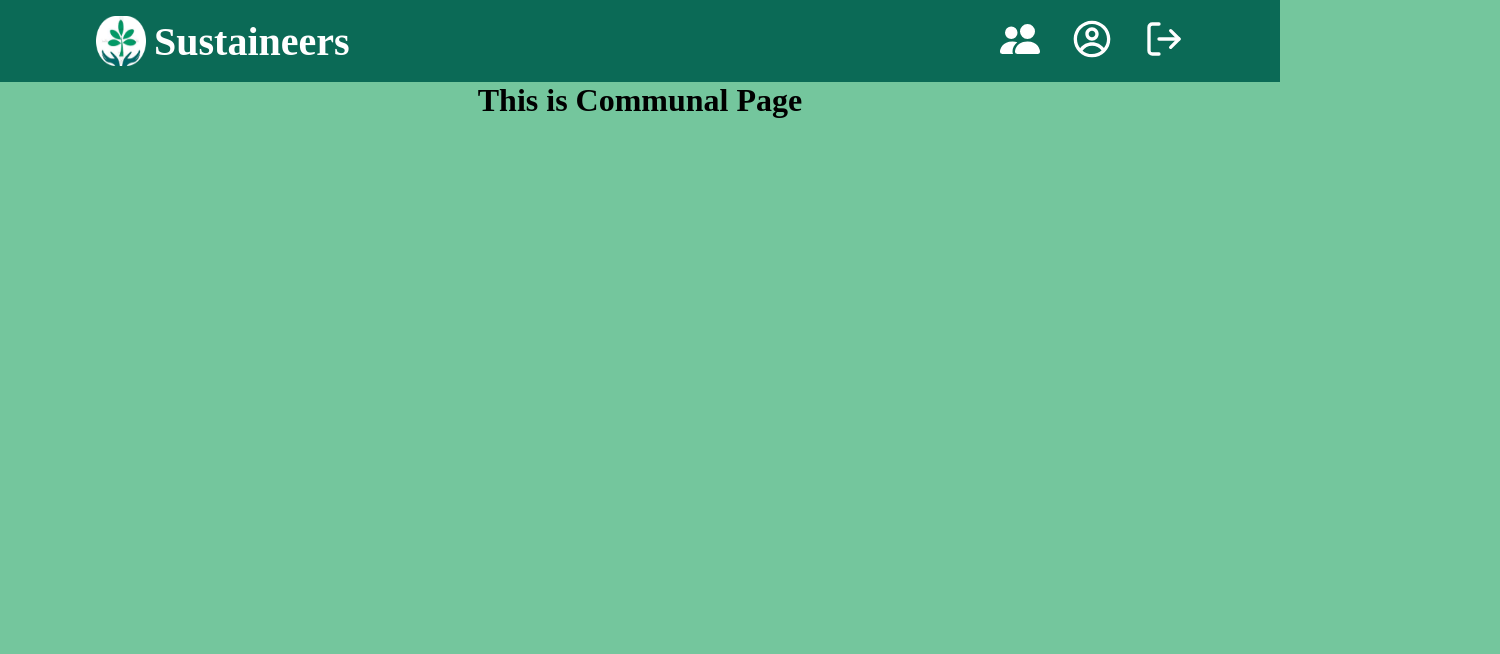
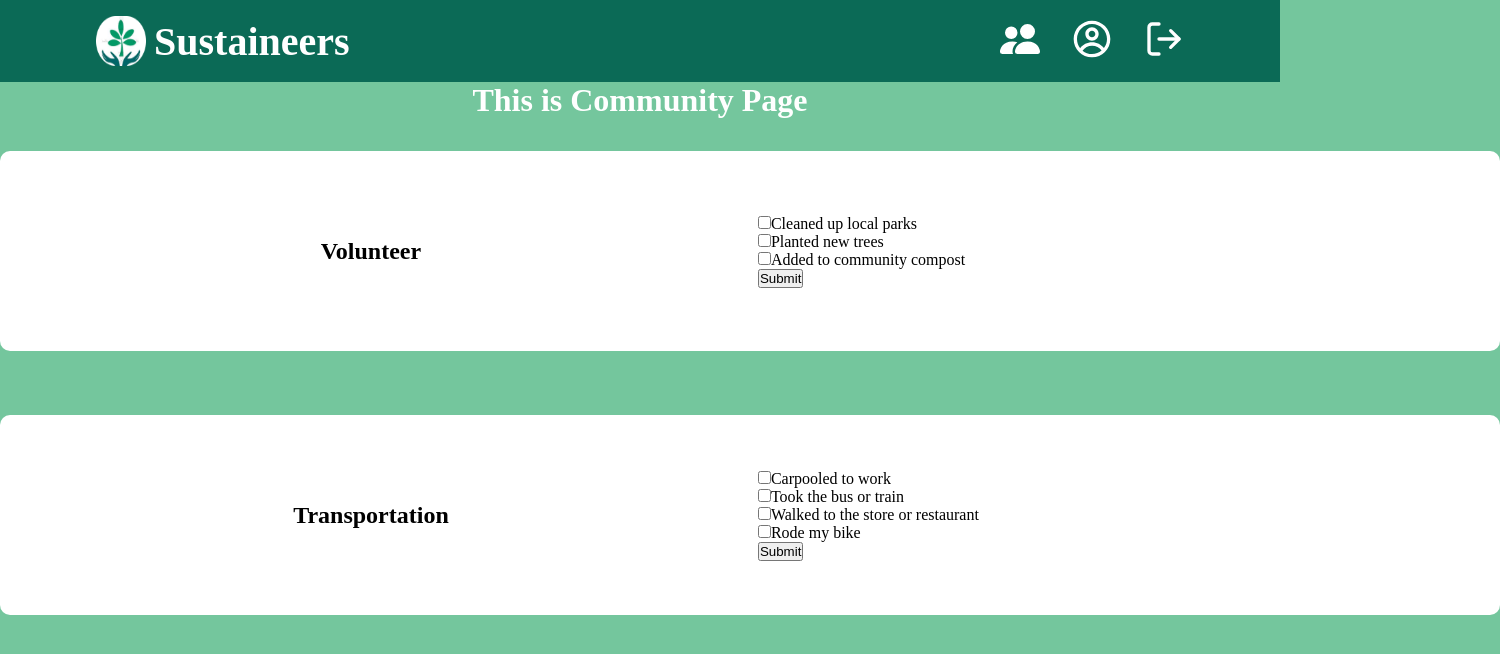
Before and after one commit to macapedi/sustaineers, a React (Create React App) app: page /communal in a window 1280 px wide. Shown: the top 654 px of the page, 1500 px wide, since content can reach past the window. Built offline with nearby package versions, Linux system fonts and the light colour scheme.

Commit message:
add food and communal pages

```diff
--- a/src/pages/CommunalPage/CommunalPage.js
+++ b/src/pages/CommunalPage/CommunalPage.js
@@ -1,9 +1,98 @@
-import './CommunalPage.scss';
+import "./CommunalPage.scss";
+import Category from "../../components/CategoryCard/Category";
 
-function CommunalPage() {
+function CommunalPage(props) {
+  const onChangeHandler = (e) => {
+    e.preventDefault();
+  };
   return (
-    <div>
-     <h1>This is Communal Page</h1>
+    <div className="communal">
+      <div className="communal-title">
+        <h1>This is Community Page</h1>
+      </div>
+
+      <Category>
+        <div className="communal-category__subcategory">
+          <h2>Volunteer</h2>
+        </div>
+
+        <form className="communal-category__form" onChange={onChangeHandler}>
+          <div className="communal-category__form--boxes">
+            <input
+              type="checkbox"
+              id="volunteerCleanUps"
+              name="community"
+              value="100"
+            />
+            <label htmlFor="localFarmersMarket" />
+            Cleaned up local parks
+          </div>
+          <div className="communal-category__form--boxes">
+            <input
+              type="checkbox"
+              id="volunteerPlantTrees"
+              name="volunteer"
+              value="100"
+            />
+            <label htmlFor="localPlantGarden">Planted new trees</label>
+          </div>
+          <div className="communal-category__form--boxes">
+            <input type="checkbox" id="volunteerCommunityCompost" name="community" value="100" />
+            <label htmlFor="localPlantGarden">Added to community compost</label>
+          </div>
+          <div>
+            <button type="submit">Submit</button>
+          </div>
+        </form>
+      </Category>
+
+      <Category>
+        <div className="communal-category__subcategory">
+          <h2>Transportation</h2>
+        </div>
+
+        <form className="communal-category__form" onChange={onChangeHandler}>
+          <div className="communal-category__form--boxes">
+            <input
+              type="checkbox"
+              id="transportCarpool"
+              name="community"
+              value="100"
+            />
+            <label htmlFor="transportCarPool" />
+            Carpooled to work
+          </div>
+          <div className="communal-category__form--boxes">
+            <input type="checkbox" id="transportBusTrain" name="community" value="100" />
+            <label htmlFor="transportBusTrain">
+              Took the bus or train
+            </label>
+          </div>
+          <div className="communal-category__form--boxes">
+            <input
+              type="checkbox"
+              id="transportWalked"
+              name="community"
+              value="100"
+            />
+            <label htmlFor="transportWalked">Walked to the store or restaurant</label>
+          </div>
+          <div className="communal-category__form--boxes">
+            <input
+              type="checkbox"
+              id="transportBike"
+              name="community"
+              value="100"
+            />
+            <label htmlFor="tranportBike">
+              Rode my bike
+            </label>
+          </div>
+          <div>
+            <button type="submit">Submit</button>
+          </div>
+        </form>
+      </Category>
     </div>
   );
 }
--- a/src/pages/CommunalPage/CommunalPage.scss
+++ b/src/pages/CommunalPage/CommunalPage.scss
@@ -0,0 +1,42 @@
+@use "../../styles/partials/_mixins.scss" as *;
+@use "../../styles/partials/_variables.scss" as *;
+
+.communal {
+  width: 100%;
+  display: flex;
+  flex-direction: column;
+  align-items: center;
+
+  &-title {
+    color: white;
+  }
+
+  &-category {
+    width: 90%;
+    margin-top: 1rem;
+    margin-bottom: 1rem;
+    display: flex;
+    flex-direction: row;
+
+    &__subcategory {
+      width: 100%;
+      margin-top: 1rem;
+      margin-bottom: 1rem;
+      display: flex;
+      flex-direction: row;
+      justify-content: center;
+      align-items: center;
+    }
+    &__form {
+      width: 100%;
+      padding: 1rem;
+      flex-direction: column;
+      justify-content: center;
+      text-align: left;
+
+      &--boxes {
+        width: 100%;
+      }
+    }
+  }
+}
--- a/src/pages/FoodPage/FoodPage.js
+++ b/src/pages/FoodPage/FoodPage.js
@@ -2,8 +2,9 @@ import "./FoodPage.scss";
 import Category from "../../components/CategoryCard/Category";
 
 function FoodPage(props) {
-  const onSubmitHandler = (e) => {
+  const onChangeHandler = (e) => {
     e.preventDefault();
+    console.log("here", e);
   };
   return (
     <div className="food">
@@ -16,13 +17,13 @@ function FoodPage(props) {
           <h2>Eating Local</h2>
         </div>
 
-        <form className="food-category__form" onSubmit={onSubmitHandler}>
+        <form className="food-category__form" onChange={onChangeHandler}>
           <div className="food-category__form--boxes">
             <input
               type="checkbox"
               id="localFarmersMarket"
-              name="local"
-              value="1"
+              name="food"
+              value="100"
             />
             <label htmlFor="localFarmersMarket" />
             Bought from farmer's market?
@@ -31,14 +32,116 @@ function FoodPage(props) {
             <input
               type="checkbox"
               id="localPlantGarden"
-              name="local"
-              value="1"
+              name="food"
+              value="100"
             />
             <label htmlFor="localPlantGarden">Plant own produce?</label>
           </div>
           <div className="food-category__form--boxes">
-            <input type="checkbox" id="localjoinCoop" name="local" value="1" />
+            <input type="checkbox" id="localjoinCoop" name="food" value="100" />
             <label htmlFor="localPlantGarden">Join a Co-op?</label>
+          </div>
+          <div>
+            <button type="submit">Submit</button>
+          </div>
+        </form>
+      </Category>
+
+      <Category>
+        <div className="food-category__subcategory">
+          <h2>Reducing Waste</h2>
+        </div>
+
+        <form className="food-category__form" onChange={onChangeHandler}>
+          <div className="food-category__form--boxes">
+            <input
+              type="checkbox"
+              id="wasteFinishFood"
+              name="food"
+              value="100"
+            />
+            <label htmlFor="localFinishFood" />
+            Finished all food on my plate
+          </div>
+          <div className="food-category__form--boxes">
+            <input type="checkbox" id="wasteBuyLess" name="waste" value="100" />
+            <label htmlFor="wasteBuyLess">
+              Bought less quantity to reduce spoilage
+            </label>
+          </div>
+          <div className="food-category__form--boxes">
+            <input
+              type="checkbox"
+              id="wasteStoreFood"
+              name="food"
+              value="100"
+            />
+            <label htmlFor="wasteStoreFood">Stored food wisely</label>
+          </div>
+          <div className="food-category__form--boxes">
+            <input
+              type="checkbox"
+              id="wasteBuyUglies"
+              name="food"
+              value="100"
+            />
+            <label htmlFor="wasteBuyUglies">
+              Bought ugly fruit and vegetables
+            </label>
+          </div>
+          <div className="food-category__form--boxes">
+            <input
+              type="checkbox"
+              id="wasteDonateFood"
+              name="food"
+              value="100"
+            />
+            <label htmlFor="wasteDonateFood">
+              Donated food that I didn't use.
+            </label>
+          </div>
+          <div>
+            <button type="submit">Submit</button>
+          </div>
+        </form>
+      </Category>
+
+      <Category>
+        <div className="food-category__subcategory">
+          <h2>Meat Choices</h2>
+        </div>
+
+        <form className="food-category__form" onChange={onChangeHandler}>
+          <div className="food-category__form--boxes">
+            <input type="checkbox" id="meatDontBuy" name="food" value="100" />
+            <label htmlFor="meatDontBuy" />
+            Skip the meat isle.
+          </div>
+          <div className="food-category__form--boxes">
+            <input
+              type="checkbox"
+              id="meatSmallerAnimals"
+              name="food"
+              value="100"
+            />
+            <label htmlFor="meatSmallerAnimals">
+              Bought chicken instead of beef or pork
+            </label>
+          </div>
+          <div className="food-category__form--boxes">
+            <input
+              type="checkbox"
+              id="meatBuyLessMeat"
+              name="food"
+              value="100"
+            />
+            <label htmlFor="meatBuyLessMeat">
+              Bought meat less times this week
+            </label>
+          </div>
+          <div className="food-category__form--boxes">
+            <input type="checkbox" id="meatBuyFish" name="food" value="100" />
+            <label htmlFor="meatBuyFish">Bought fish instead</label>
           </div>
           <div>
             <button type="submit">Submit</button>
```
